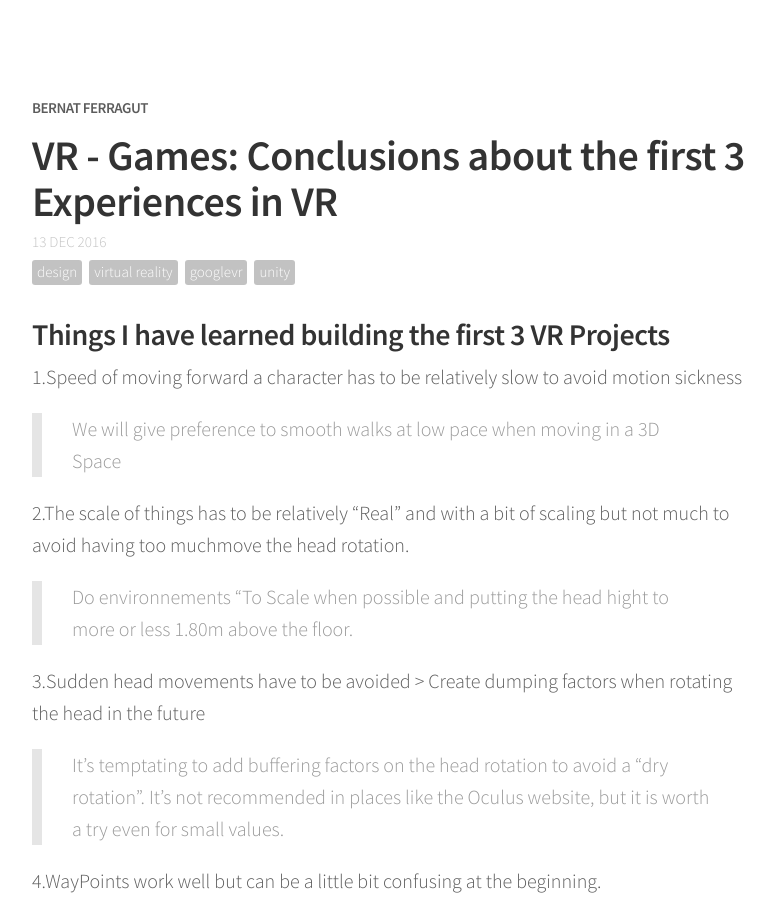
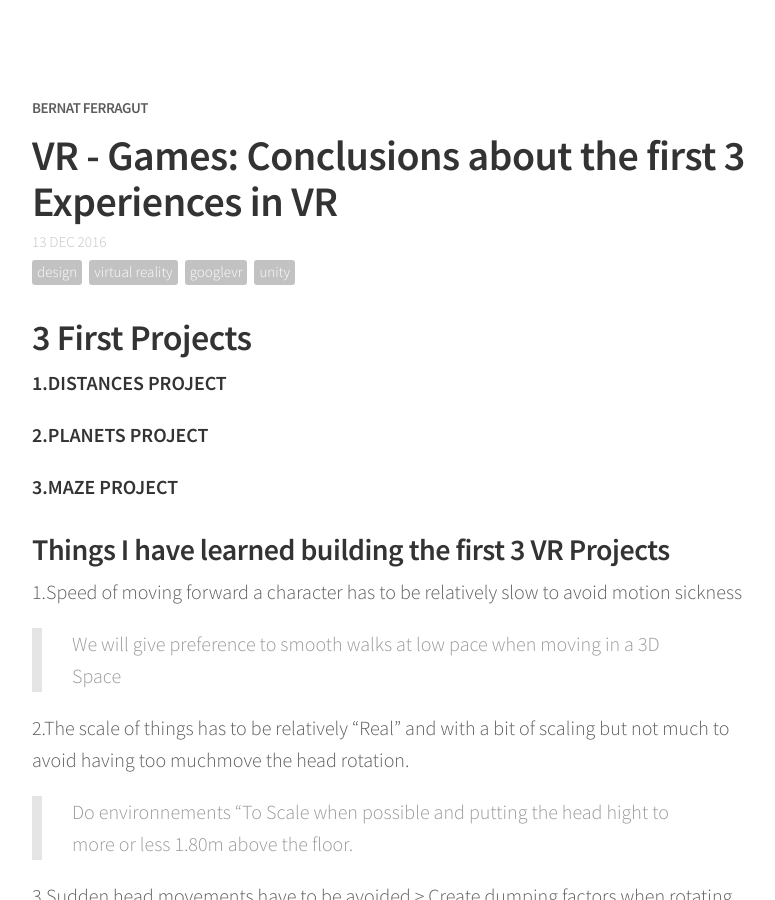
Before and after one commit to bernatferragut/FutureWeb-blog, a Jekyll site: the page built from _posts/13-12-16-VR - 3 First Games Conclusions.md, in a window 1280 px wide and 900 px high. Shown: the whole window, without its empty margins (248-1023 px from the left). Built offline with Jekyll 4.4.1, drawn with Linux system fonts in a browser that asks for light colours; nearby versions of some CDN libraries; comment, search, counter and statistics services are not loaded.

Commit message:
Update 13-12-16-VR - 3 First Games Conclusions.md
Text Corrections

```diff
--- a/_posts/13-12-16-VR - 3 First Games Conclusions.md
+++ b/_posts/13-12-16-VR - 3 First Games Conclusions.md
@@ -7,6 +7,14 @@ tags: [design, virtual reality, googleVR, unity]
 comments: true
 share: true
 ---
+
+## 3 First Projects
+
+**1.DISTANCES PROJECT**
+
+**2.PLANETS PROJECT**
+
+**3.MAZE PROJECT**
 
 ### Things I have learned building the first 3 VR Projects
 
```
